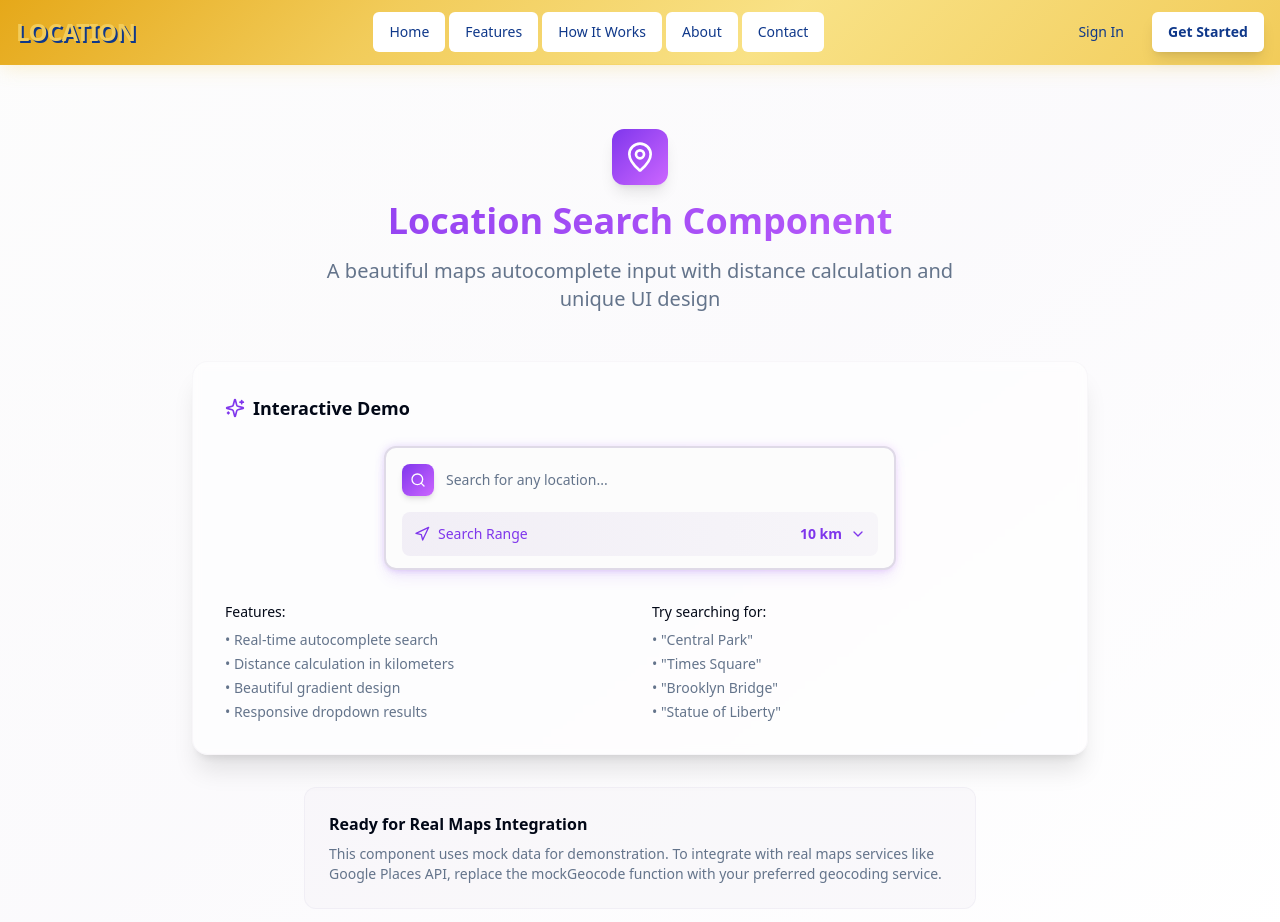
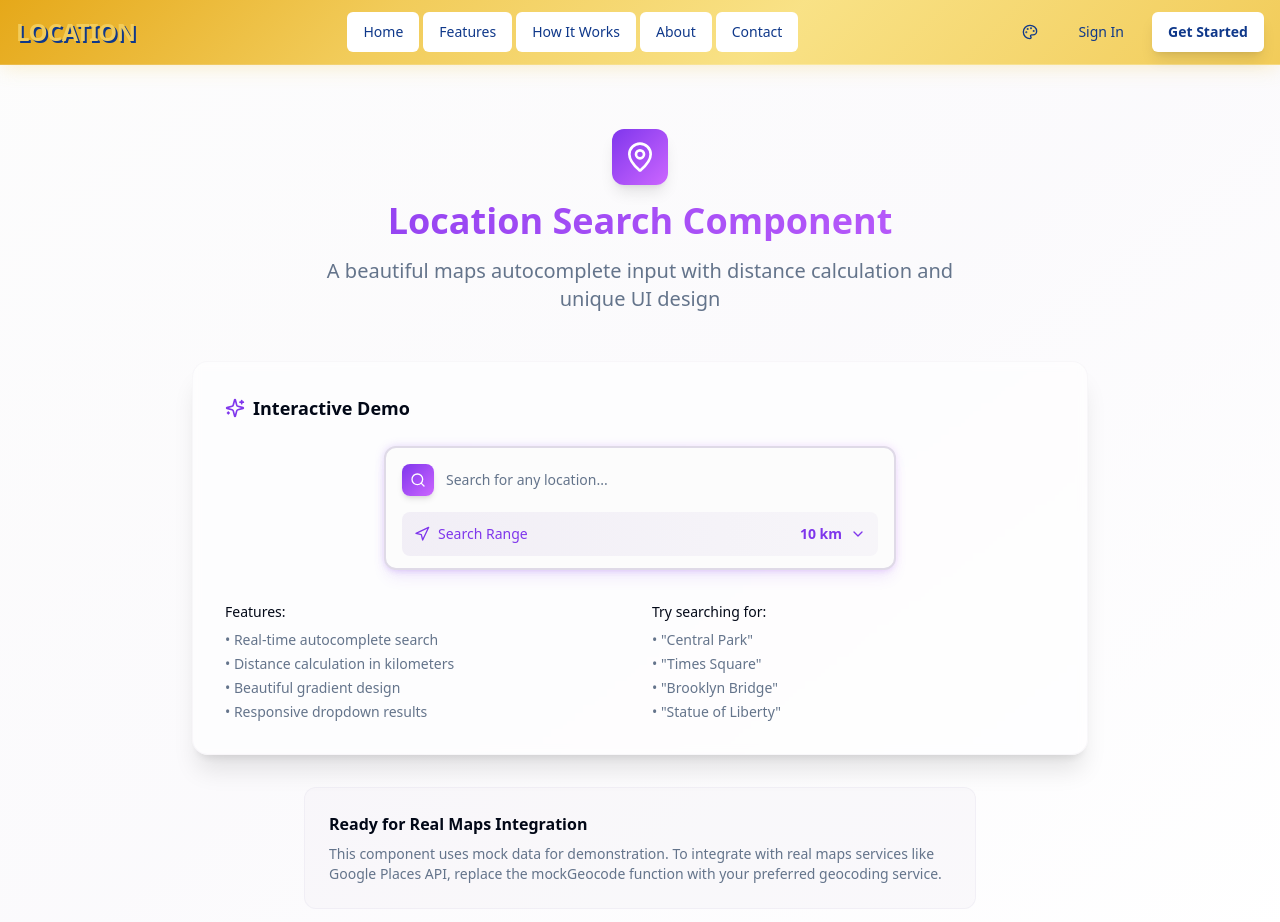
Before and after one commit to 1r0n51uv/geo-map-wizard, a React (Vite) app: page / in a window 1280 px wide. Shown: the top 922 px of the page. Built offline with nearby package versions, Linux system fonts and the light colour scheme.

Commit message:
Add navbar color switcher button

```diff
--- a/src/components/Navbar.tsx
+++ b/src/components/Navbar.tsx
@@ -1,5 +1,5 @@
 import { useState } from "react";
-import { Menu, X } from "lucide-react";
+import { Menu, X, Palette } from "lucide-react";
 import {
   NavigationMenu,
   NavigationMenuList,
@@ -20,18 +20,36 @@ const navItems = [
 
 export const Navbar = () => {
   const [mobileMenuOpen, setMobileMenuOpen] = useState(false);
+  const [colorTheme, setColorTheme] = useState<'yellow' | 'blue'>('yellow');
+
+  const gradient = colorTheme === 'yellow' ? 'var(--gradient-navbar-yellow)' : 'var(--gradient-navbar-blue)';
+  const shadow = colorTheme === 'yellow' ? 'var(--navbar-shadow)' : 'var(--navbar-shadow-blue)';
+  const textColor = colorTheme === 'yellow' ? 'text-navbar-blue-dark' : 'text-white';
+  const hoverTextColor = colorTheme === 'yellow' ? 'hover:text-navbar-blue' : 'hover:text-navbar-yellow';
+  const buttonBg = colorTheme === 'yellow' ? 'bg-white text-navbar-blue-dark' : 'bg-navbar-yellow text-navbar-blue-dark';
 
   return (
-    <nav className="sticky top-0 z-50 w-full border-b border-navbar-yellow/20" style={{
-      background: 'var(--gradient-navbar)',
-      boxShadow: 'var(--navbar-shadow)'
+    <nav className="sticky top-0 z-50 w-full border-b border-white/20" style={{
+      background: gradient,
+      boxShadow: shadow
     }}>
       <div className="container mx-auto px-4">
         <div className="flex items-center justify-between h-16">
           {/* Logo */}
           <div className="flex-shrink-0">
             <a href="/" className="flex items-center">
-              <span className="text-2xl font-black tracking-tight text-navbar-yellow hover:text-navbar-yellow-hover transition-colors duration-200" style={{ textShadow: "2px 2px 0px hsl(var(--navbar-blue-dark))" }}>
+              <span
+                className={`text-2xl font-black tracking-tight transition-colors duration-200 ${
+                  colorTheme === 'yellow'
+                    ? 'text-navbar-yellow hover:text-navbar-yellow-hover'
+                    : 'text-navbar-yellow hover:text-navbar-yellow-light'
+                }`}
+                style={{
+                  textShadow: colorTheme === 'yellow'
+                    ? "2px 2px 0px hsl(var(--navbar-blue-dark))"
+                    : "2px 2px 0px hsl(var(--navbar-blue-darker))"
+                }}
+              >
                 LOCATION
               </span>
             </a>
@@ -47,7 +65,7 @@ export const Navbar = () => {
                       href={item.href}
                       className={cn(
                         navigationMenuTriggerStyle(),
-                        "text-navbar-blue-dark hover:text-navbar-blue font-medium transition-all duration-300 hover:scale-105 hover:drop-shadow-lg"
+                        `${textColor} ${hoverTextColor} font-medium transition-all duration-300 hover:scale-105 hover:drop-shadow-lg`
                       )}
                     >
                       {item.title}
@@ -62,22 +80,40 @@ export const Navbar = () => {
           <div className="hidden md:flex items-center space-x-3">
             <Button
               variant="ghost"
-              className="text-navbar-blue-dark hover:text-navbar-blue hover:bg-white/20 transition-all duration-300 hover:scale-105 hover:shadow-lg"
+              size="icon"
+              onClick={() => setColorTheme(colorTheme === 'yellow' ? 'blue' : 'yellow')}
+              className={`${textColor} hover:bg-white/20 transition-all duration-300 hover:scale-110 hover:rotate-180`}
+              title="Switch color theme"
+            >
+              <Palette className="h-5 w-5" />
+            </Button>
+            <Button
+              variant="ghost"
+              className={`${textColor} ${hoverTextColor} hover:bg-white/20 transition-all duration-300 hover:scale-105 hover:shadow-lg`}
             >
               Sign In
             </Button>
-            <Button className="bg-white text-navbar-blue-dark font-semibold shadow-lg hover:shadow-xl transition-all duration-300 hover:scale-105 hover:-translate-y-0.5">
+            <Button className={`${buttonBg} font-semibold shadow-lg hover:shadow-xl transition-all duration-300 hover:scale-105 hover:-translate-y-0.5`}>
               Get Started
             </Button>
           </div>
 
           {/* Mobile Menu Button */}
-          <div className="md:hidden">
+          <div className="md:hidden flex items-center space-x-2">
+            <Button
+              variant="ghost"
+              size="icon"
+              onClick={() => setColorTheme(colorTheme === 'yellow' ? 'blue' : 'yellow')}
+              className={`${textColor} hover:bg-white/20 transition-all duration-300 hover:scale-110 hover:rotate-180`}
+              title="Switch color theme"
+            >
+              <Palette className="h-5 w-5" />
+            </Button>
             <Button
               variant="ghost"
               size="icon"
               onClick={() => setMobileMenuOpen(!mobileMenuOpen)}
-              className="text-navbar-blue-dark hover:bg-white/20 transition-all duration-300"
+              className={`${textColor} hover:bg-white/20 transition-all duration-300`}
             >
               {mobileMenuOpen ? (
                 <X className="h-6 w-6" />
@@ -95,7 +131,7 @@ export const Navbar = () => {
               <a
                 key={item.title}
                 href={item.href}
-                className="block px-4 py-2 text-navbar-blue-dark hover:text-navbar-blue hover:bg-white/20 rounded-md transition-all duration-300 hover:translate-x-1"
+                className={`block px-4 py-2 ${textColor} ${hoverTextColor} hover:bg-white/20 rounded-md transition-all duration-300 hover:translate-x-1`}
                 onClick={() => setMobileMenuOpen(false)}
               >
                 {item.title}
@@ -104,11 +140,11 @@ export const Navbar = () => {
             <div className="px-4 pt-4 space-y-2 border-t border-white/20">
               <Button
                 variant="outline"
-                className="w-full text-navbar-blue-dark hover:text-navbar-blue border-white/30 hover:bg-white/20 transition-all duration-300"
+                className={`w-full ${textColor} ${hoverTextColor} border-white/30 hover:bg-white/20 transition-all duration-300`}
               >
                 Sign In
               </Button>
-              <Button className="w-full bg-white text-navbar-blue-dark font-semibold hover:shadow-xl transition-all duration-300 hover:scale-105">
+              <Button className={`w-full ${buttonBg} font-semibold hover:shadow-xl transition-all duration-300 hover:scale-105`}>
                 Get Started
               </Button>
             </div>
--- a/src/index.css
+++ b/src/index.css
@@ -57,14 +57,18 @@ All colors MUST be HSL.
     --navbar-yellow-light: 48 90% 75%;
     --navbar-yellow-dark: 42 80% 50%;
     --navbar-blue: 210 100% 60%;
+    --navbar-blue-light: 200 100% 70%;
     --navbar-blue-dark: 220 80% 30%;
+    --navbar-blue-darker: 230 70% 25%;
     --navbar-bg: 0 0% 100%;
     --navbar-text: 220 20% 20%;
 
     /* Navbar gradients */
-    --gradient-navbar: linear-gradient(135deg, hsl(var(--navbar-yellow-dark)) 0%, hsl(var(--navbar-yellow)) 30%, hsl(var(--navbar-yellow-light)) 60%, hsl(var(--navbar-yellow)) 100%);
+    --gradient-navbar-yellow: linear-gradient(135deg, hsl(var(--navbar-yellow-dark)) 0%, hsl(var(--navbar-yellow)) 30%, hsl(var(--navbar-yellow-light)) 60%, hsl(var(--navbar-yellow)) 100%);
+    --gradient-navbar-blue: linear-gradient(135deg, hsl(var(--navbar-blue-darker)) 0%, hsl(var(--navbar-blue-dark)) 30%, hsl(var(--navbar-blue)) 60%, hsl(var(--navbar-blue-light)) 100%);
     --navbar-shadow: 0 4px 20px -2px hsl(var(--navbar-yellow) / 0.3);
     --navbar-shadow-hover: 0 6px 30px -2px hsl(var(--navbar-yellow) / 0.5);
+    --navbar-shadow-blue: 0 4px 20px -2px hsl(var(--navbar-blue) / 0.3);
 
     --sidebar-background: 0 0% 98%;
 
--- a/tailwind.config.ts
+++ b/tailwind.config.ts
@@ -75,8 +75,11 @@ export default {
 					yellow: 'hsl(var(--navbar-yellow))',
 					'yellow-hover': 'hsl(var(--navbar-yellow-hover))',
 					'yellow-light': 'hsl(var(--navbar-yellow-light))',
+					'yellow-dark': 'hsl(var(--navbar-yellow-dark))',
 					blue: 'hsl(var(--navbar-blue))',
+					'blue-light': 'hsl(var(--navbar-blue-light))',
 					'blue-dark': 'hsl(var(--navbar-blue-dark))',
+					'blue-darker': 'hsl(var(--navbar-blue-darker))',
 					bg: 'hsl(var(--navbar-bg))',
 					text: 'hsl(var(--navbar-text))'
 				}
```
